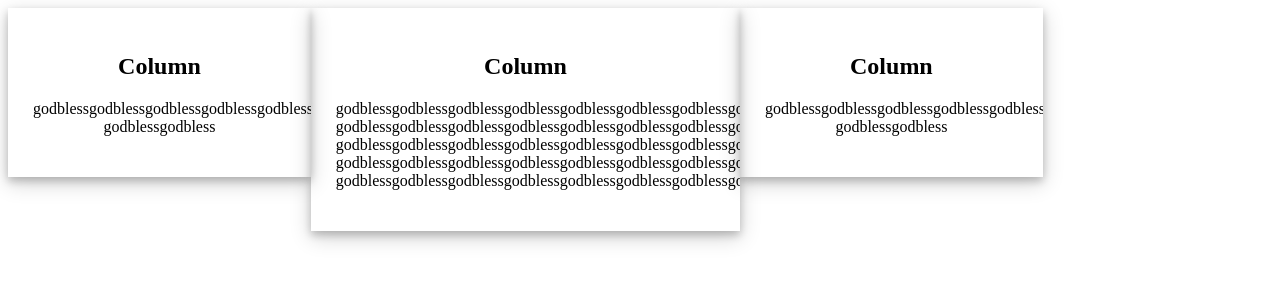
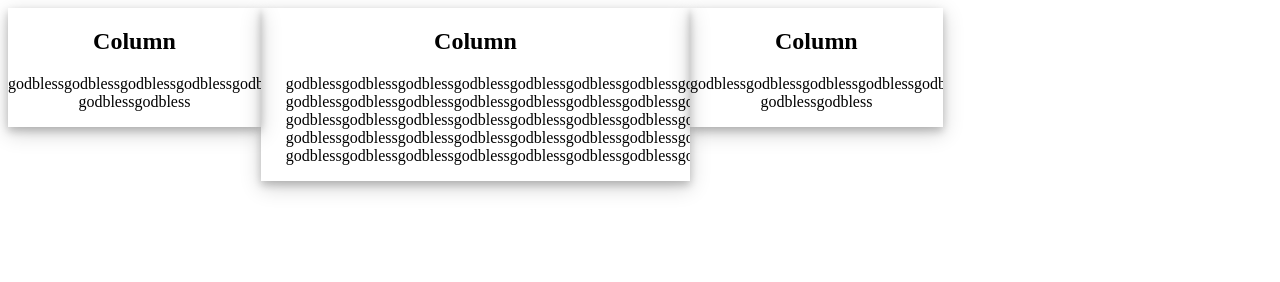
Before and after one commit to lo3ri/index23, a plain HTML site: page index.html in a window 1280 px wide. Drawn offline with Linux system fonts and the light colour scheme.

Commit message:
Update index.html

```diff
--- a/index.html
+++ b/index.html
@@ -7,13 +7,14 @@
         box-shadow: 10px 10px;
         float: left;
         width: 100%;
-        padding: 25px;
         box-shadow: 0 4px 8px 0 rgba(0, 0, 0, 0.2), 0 6px 20px 0 rgba(0, 0, 0, 0.19);
         overflow: hidden;
         text-align: center;
         }
         .column.middle{
         width: 30%;
+        padding-left: 25px;
+        padding-right: 25px;
         }
         .column.side{
         width: 20%;
```
